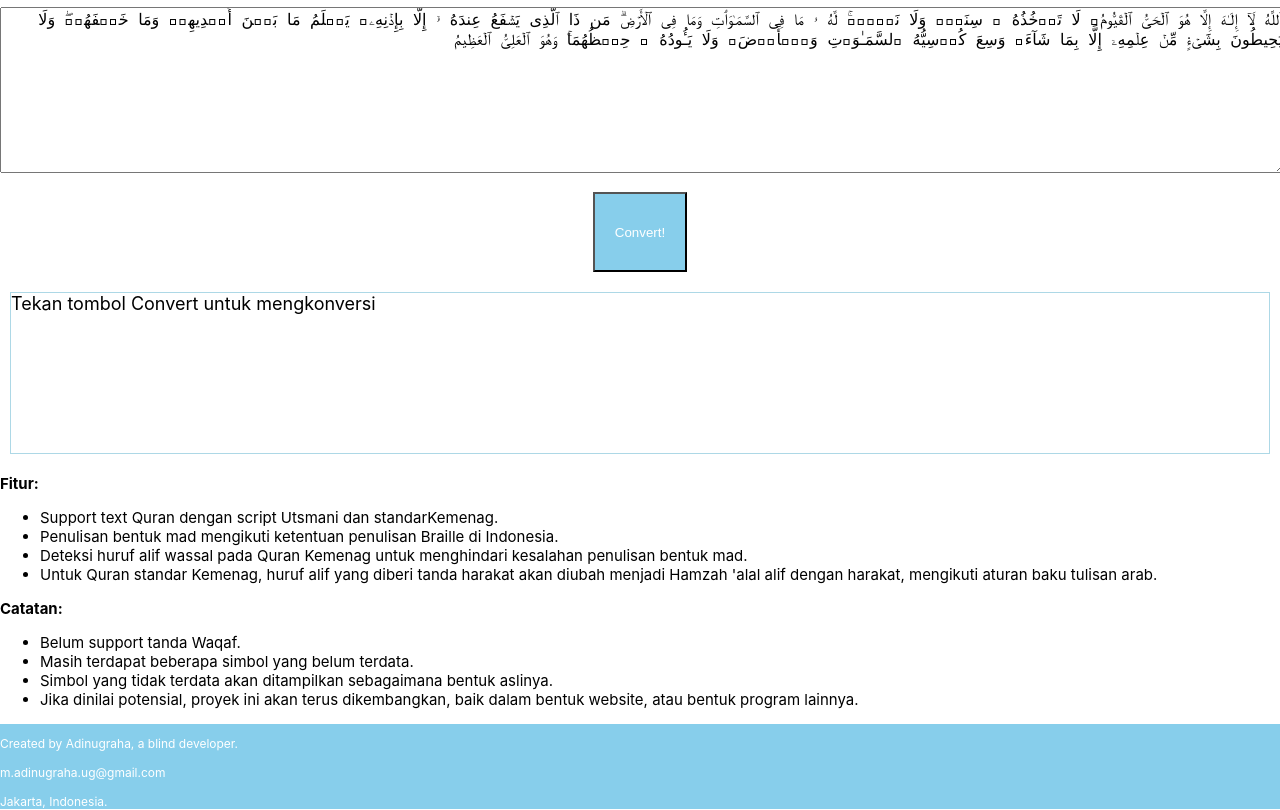
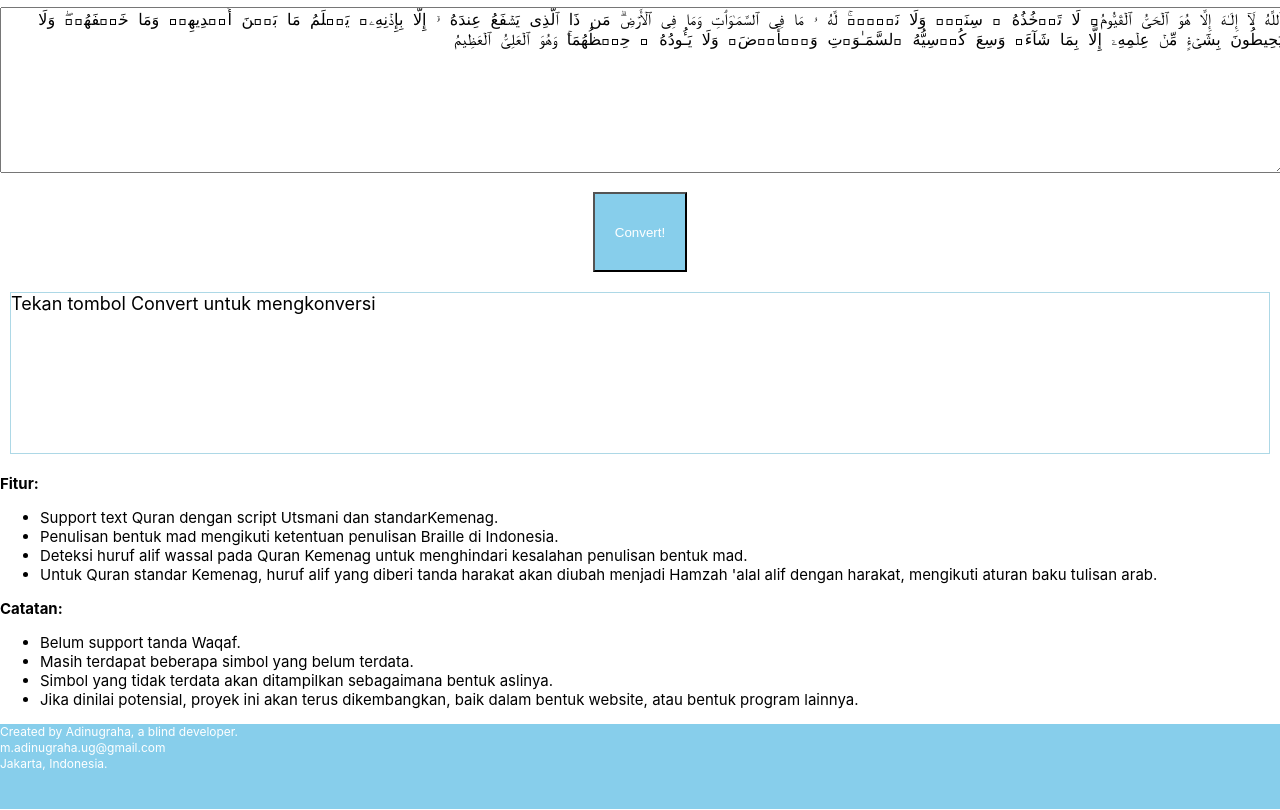
Before and after one commit to adinugraha2611/arabbrailleconverter, a plain HTML site: page index.html in a window 1280 px wide. Shown: the part 212-1022 px from the top of the page. Drawn offline with Linux system fonts and the light colour scheme.

Commit message:
fix footer layout

```diff
--- a/index.html
+++ b/index.html
@@ -42,9 +42,9 @@
 			</article>
 		</main>
 		<footer>
-			<p>Created by Adinugraha, a blind developer.</p>
-			<p>m.adinugraha.ug@gmail.com</p>
-			<p>Jakarta, Indonesia.</p>
+			<div>Created by Adinugraha, a blind developer.</div>
+			<div>m.adinugraha.ug@gmail.com</div>
+			<div>Jakarta, Indonesia.</div>
 		</footer>
 	</div>
 </body>
--- a/style.css
+++ b/style.css
@@ -49,7 +49,7 @@ input[type="button"] {
 }
 footer {
   height: 85px;
-  line-height: 1.4em;
+  line-height: 16px;
   position: absolute;
   bottom: 0px;
   width: 100%;
```
